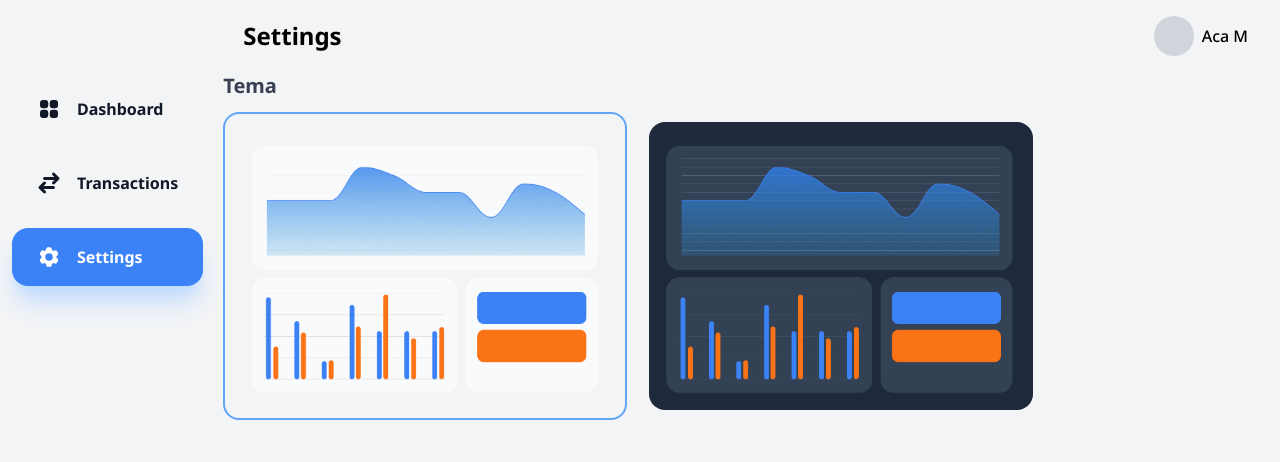
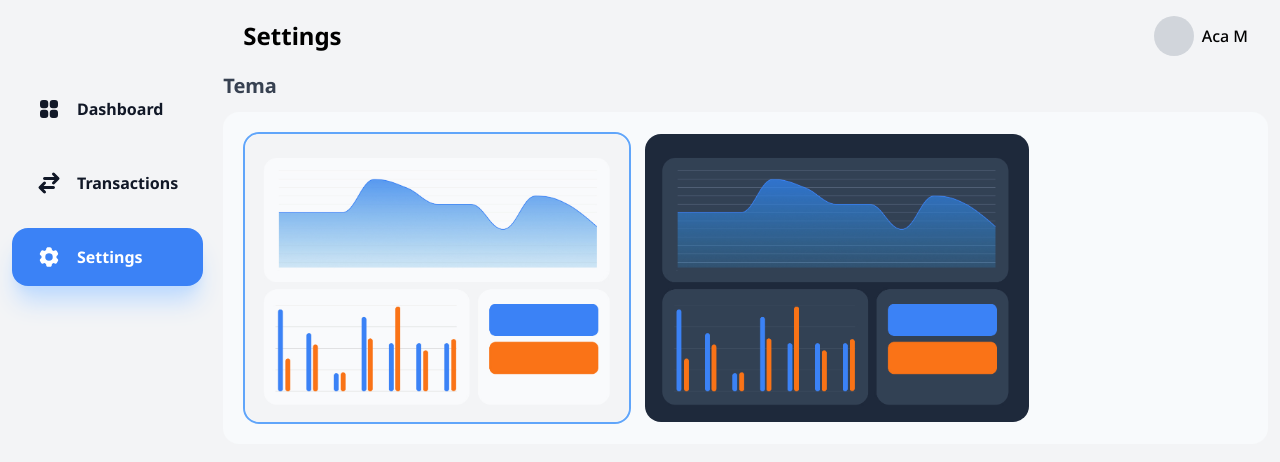
Before and after one commit to aacmal/finaki, a Next.js app: page /settings in a window 1280 px wide. Shown: the top 462 px of the page. Built offline with nearby package versions, Linux system fonts and the light colour scheme.

Commit message:
refactor ThemeSelection Component

```diff
--- a/app/settings/page.tsx
+++ b/app/settings/page.tsx
@@ -6,23 +6,10 @@ import ThemeSelection from "../../components/ThemeSelection/ThemeSelection";
 type Props = {};
 
 const Page = (props: Props) => {
-  const themeList = [
-    {
-      src: "/images/lightmode_preview.jpg",
-      alt: "lightmode preview",
-    },
-    {
-      src: "/images/darkmode_preview.jpg",
-      alt: "darkmode preview",
-    }
-  ]
+
   return (
     <div>
-      <Heading className="mb-3">Tema</Heading>
-      <div className="flex gap-3">
-        <ThemeSelection {...themeList[0]} active/>
-        <ThemeSelection {...themeList[1]} active={false}/>
-      </div>
+      <ThemeSelection/>
     </div>
   );
 };
--- /dev/null
+++ b/components/ThemeSelection/ThemeOption.tsx
@@ -0,0 +1,38 @@
+import classNames from "classnames";
+import Image from "next/image";
+import React from "react";
+
+type ThemeOptionProps = {
+  active: boolean;
+  src: string;
+  alt: string;
+  className?: string;
+  onClick: () => void;
+};
+
+const ThemeOption = ({
+  active,
+  src,
+  alt,
+  className,
+  onClick,
+}: ThemeOptionProps) => {
+  return (
+    <div
+      className={classNames(
+        "w-fit border-2 hover:ring-4 ring-blue-300 transition-all rounded-2xl",
+        { "border-blue-400": active },
+        { "border-transparent": !active }
+      )}
+      onClick={onClick}
+    >
+      <div className="w-[10rem] md:w-[18rem] lg:w-[24rem] aspect-[4/3] rounded-2xl overflow-hidden">
+        <div className="h-full w-full relative">
+          <Image fill style={{ objectFit: "cover" }} src={src} alt={alt} />
+        </div>
+      </div>
+    </div>
+  );
+};
+
+export default ThemeOption;
--- a/components/ThemeSelection/ThemeSelection.tsx
+++ b/components/ThemeSelection/ThemeSelection.tsx
@@ -1,37 +1,36 @@
-import classNames from "classnames";
-import Image from "next/image";
-import React from "react";
+"use client";
 
-type ThemeSelectionProps = {
-  active: boolean;
-  src: string;
-  alt: string;
-  className?: string;
-};
+import Heading from "@/dls/Heading";
+import { Theme, ThemeState } from "@/types/Theme";
+import React, { useState } from "react";
+import ThemeOption from "./ThemeOption";
 
-const ThemeSelection = ({
-  active,
-  src,
-  alt,
-  className,
-}: ThemeSelectionProps) => {
+const ThemeSelection = (props: any) => {
+  const [theme, setTheme] = useState<ThemeState>(Theme.Light);
+  const themeList = [
+    {
+      src: "/images/lightmode_preview.jpg",
+      alt: "lightmode preview",
+    },
+    {
+      src: "/images/darkmode_preview.jpg",
+      alt: "darkmode preview",
+    },
+  ];
   return (
-    <div
-      className={classNames(
-        "p-1 md:p-2 w-fit border-2 hover:ring-4 ring-blue-400 transition-all rounded-2xl",
-        { "border-blue-400": active },
-        { "border-transparent": !active }
-      )}
-    >
-      <div className="w-[10rem] md:w-[18rem] lg:w-[24rem] aspect-[4/3] rounded-2xl overflow-hidden">
-        <div className="h-full w-full relative">
-          <Image
-            fill
-            style={{ objectFit: "cover" }}
-            src={src}
-            alt={alt}
-          />
-        </div>
+    <div>
+      <Heading className="mb-3">Tema</Heading>
+      <div className="flex gap-3 p-3 lg:p-5 rounded-2xl bg-slate-50">
+        <ThemeOption
+          {...themeList[0]}
+          onClick={() => setTheme(Theme.Light)}
+          active={theme === Theme.Light}
+        />
+        <ThemeOption
+          {...themeList[1]}
+          onClick={() => setTheme(Theme.Dark)}
+          active={theme === Theme.Dark}
+        />
       </div>
     </div>
   );
--- /dev/null
+++ b/types/Theme.ts
@@ -0,0 +1,8 @@
+export enum Theme {
+  Light = 'light',
+  Dark = 'dark',
+}
+
+
+
+export type ThemeState = 'light' | 'dark';
```
